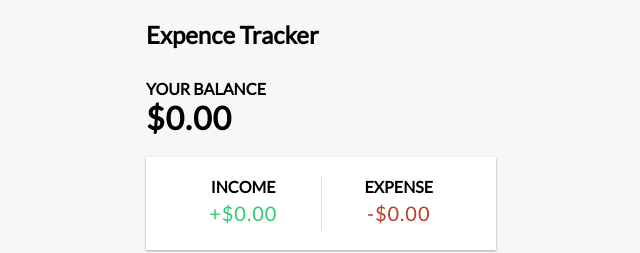
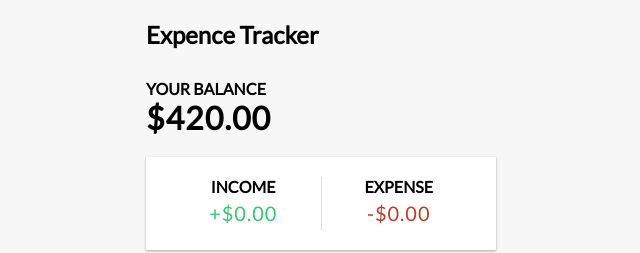
Before and after one commit to NjukiG/my-expence-tracker, a React (Create React App) app: page / in a window 1280 px wide. Shown: the top 253 px of the page, without its empty margins (319-959 px from the left). Built offline with nearby package versions, Linux system fonts and the light colour scheme.

Commit message:
Rendered the balance component

```diff
--- a/src/components/Balance.js
+++ b/src/components/Balance.js
@@ -6,12 +6,12 @@ function Balance() {
 
   const amounts = transactions.map((transaction) => transaction.amount)
 
-  const totalAmount = amounts.reduce((amount, index) => (amount += index), 0).toFixed(2)
-  console.log(totalAmount)
+  const totalBalance = amounts.reduce((amount, index) => (amount += index), 0).toFixed(2)
+  console.log(totalBalance)
   return (
     <div>
       <h4>Your Balance</h4>
-      <h1 id="balance">$0.00</h1>
+      <h1 id="balance">${totalBalance}</h1>
     </div>
   );
 }
```
